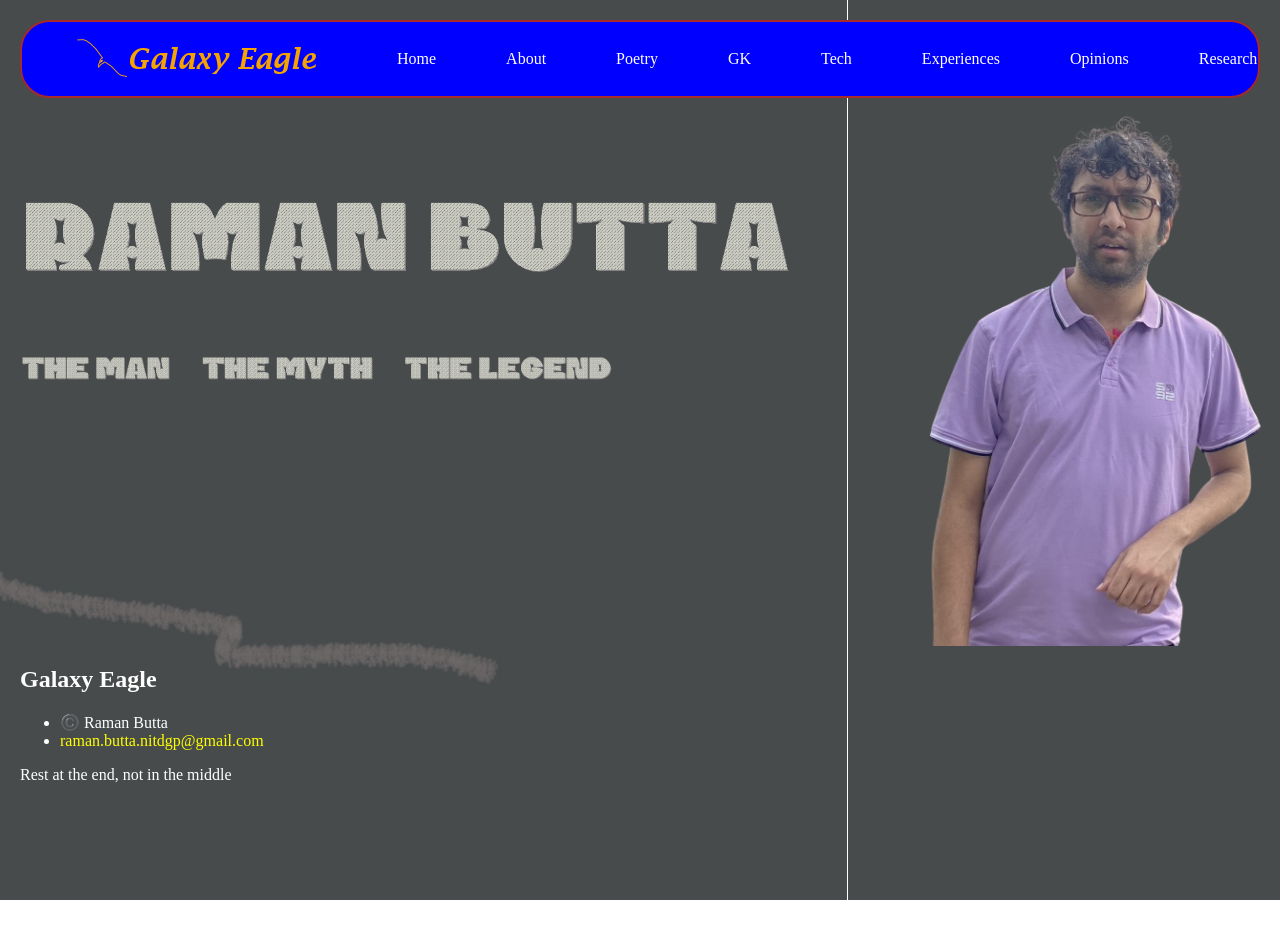
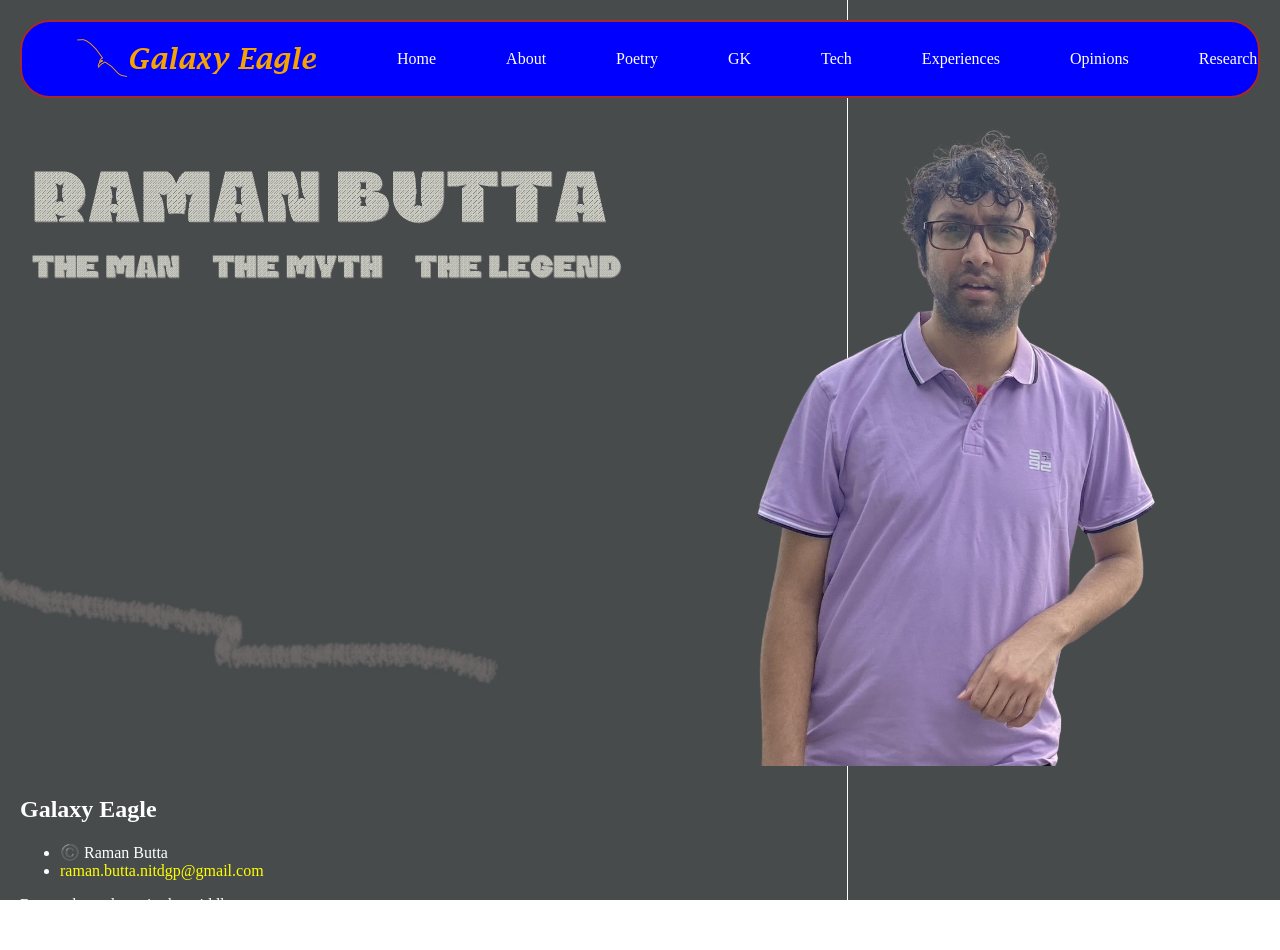
Before and after one commit to galaxyeagle/galaxyeagle.github.io, a Jekyll site: the page built from index.html, in a window 1280 px wide. Built offline with Jekyll 4.4.1, drawn with Linux system fonts in a browser that asks for light colours; the list of posts is cut into pages by our own code.

Commit message:
css changes

```diff
--- a/index.html
+++ b/index.html
@@ -7,18 +7,65 @@
 
 <body>
 
-<div style="display: flex; justify-content: space-between;">
 
-    <div style="flex: 1; padding-right: 20px;">
-        <img src="/images/rb.gif" style="max-width: 800px; max-height: 500px; width: auto; height: auto; padding-top: 100px;">
-        <img src="/images/mmlg.gif" style="max-width: 600px; max-height: 300px; width: auto; height: auto; padding-top: 70px;">
+
+
+
+
+
+<style>
+    .container {
+        display: flex;
+        flex-wrap: wrap; /* Allows wrapping of items */
+        justify-content: space-between;
+    }
+
+    .left-images, .right-image {
+        flex: 1; /* Equal space for both sides */
+        padding: 10px; /* Add some padding */
+    }
+
+    .left-images img {
+        max-width: 100%; /* Make images responsive */
+        height: auto; /* Maintain aspect ratio */
+    }
+
+    .right-image img {
+        max-width: 100%; /* Make images responsive */
+        height: auto; /* Maintain aspect ratio */
+    }
+
+    @media (max-width: 768px) {
+        .container {
+            flex-direction: column; /* Stack items vertically on small screens */
+            align-items: center; /* Center align items */
+        }
+
+        .left-images, .right-image {
+            flex: none; /* Reset flex property for stacking */
+            width: 100%; /* Full width on mobile */
+            padding: 0; /* Remove padding for mobile view */
+        }
+    }
+</style>
+
+<div class="container">
+
+    <div class="left-images">
+        <img src="/images/rb.gif" style="padding-top: 60px;">
+        <img src="/images/mmlg.gif" style="padding-top: 20px;">
     </div>
 
-    <div style="flex: 1;">
-        <img src="/images/menobg.png" style="max-width: 500px; max-height: 1200px; width: auto; height: auto; padding-top: 0;">
+    <div class="right-image">
+        <img src="/images/menobg.png" style="padding-top: 0;">
     </div>
 
 </div>
+
+
+
+
+
 
 
 </body>
```
